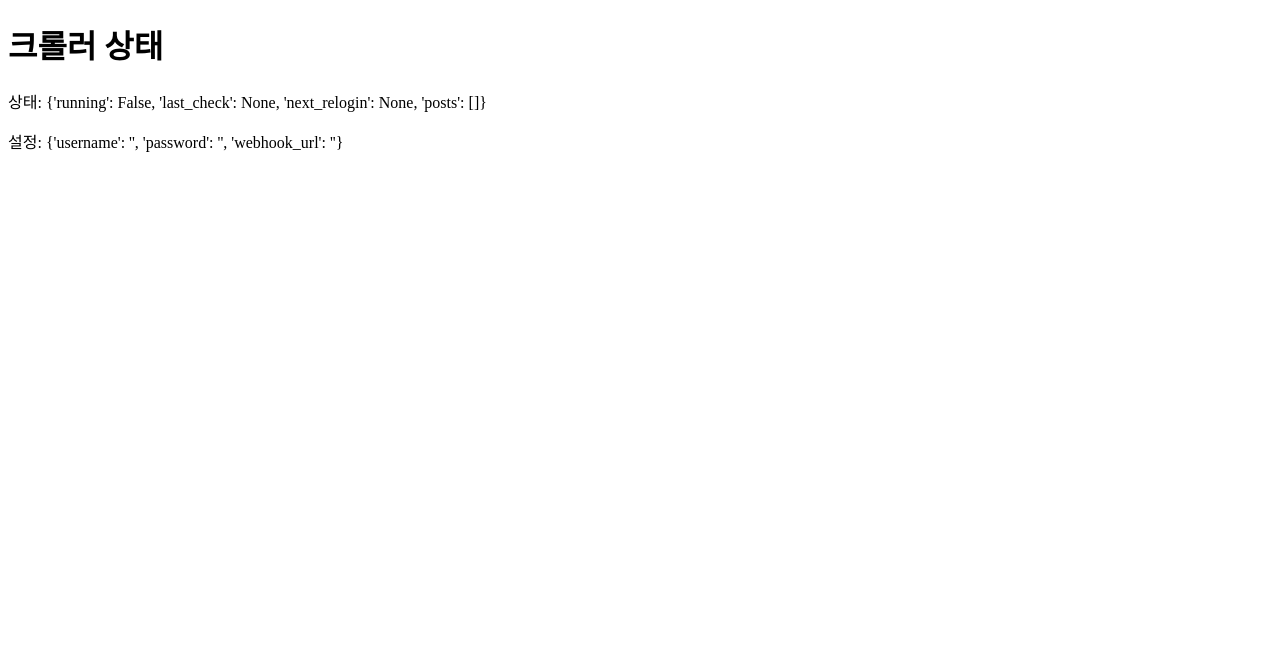
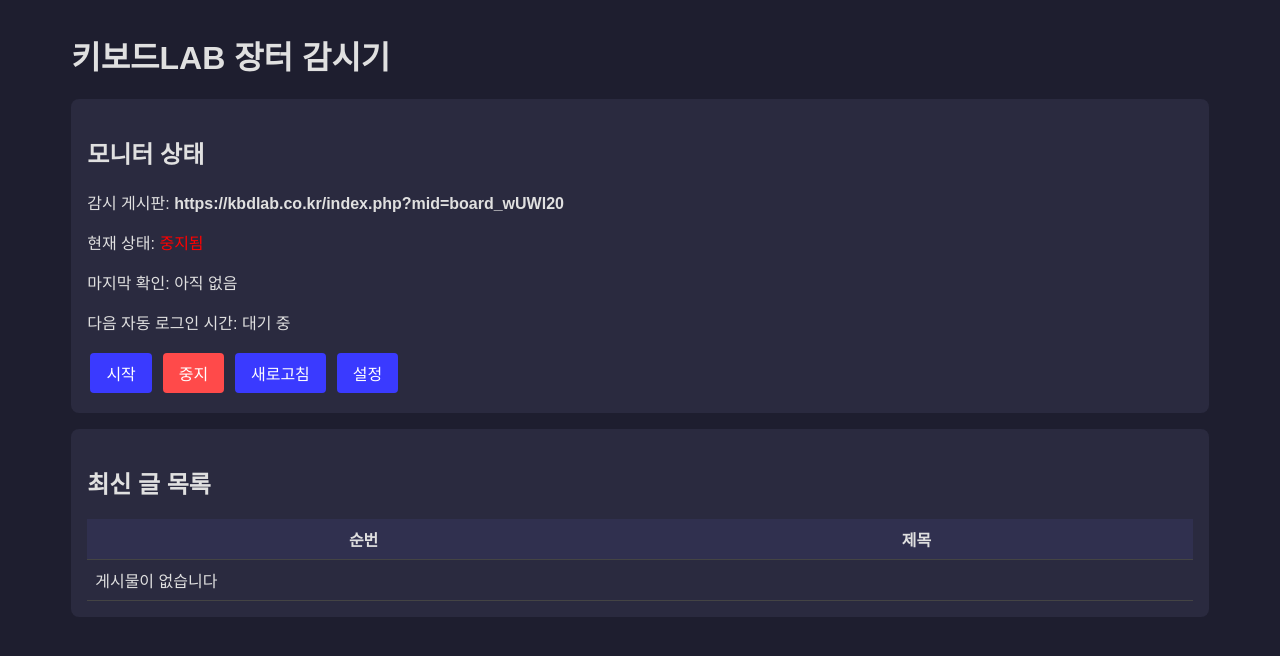
Before and after one commit to RNSK1578/kbdlab-watcher, a Flask app: page / in a window 1280 px wide. Shown: the top 656 px of the page. Run offline with Flask 3, Linux system fonts and the light colour scheme.

Commit message:
dashboard.html

```diff
--- a/templates/dashboard.html
+++ b/templates/dashboard.html
@@ -1,13 +1,91 @@
-<!-- templates/dashboard.html -->
 <!DOCTYPE html>
 <html lang="ko">
 <head>
-    <meta charset="UTF-8">
-    <title>대시보드</title>
+  <meta charset="UTF-8"/>
+  <title>게시판 모니터 대시보드</title>
+  <style>
+    body{background:#1e1e2f;color:#e0e0e0;font-family:sans-serif}
+    .container{width:90%;margin:2rem auto}
+    .card{background:#2a2a3f;padding:1rem;border-radius:8px;margin-bottom:1rem}
+    .btn{display:inline-block;padding:.5rem 1rem;margin:.2rem;
+         background:#3a3aff;color:#fff;text-decoration:none;border-radius:4px}
+    .btn.red{background:#ff4a4a}
+    table{width:100%;border-collapse:collapse}
+    th,td{padding:.5rem;border-bottom:1px solid #444}
+    th{background:#30304f}
+    .alert{padding:.5rem;margin-bottom:1rem;border-radius:4px}
+    .error{background:#f44336}
+    .success{background:#4caf50}
+  </style>
 </head>
 <body>
-    <h1>크롤러 상태</h1>
-    <p>상태: {{ status }}</p>
-    <p>설정: {{ config }}</p>
+  <div class="container">
+    <h1>키보드LAB 장터 감시기</h1>
+
+    <!-- 알림 메시지 -->
+    {% with messages = get_flashed_messages(with_categories=true) %}
+      {% if messages %}
+        {% for category, msg in messages %}
+          <div class="alert {{ category }}">{{ msg }}</div>
+        {% endfor %}
+      {% endif %}
+    {% endwith %}
+
+    <div class="card">
+      <h2>모니터 상태</h2>
+      <!-- BOARD_URL 대신 고정 텍스트 사용 -->
+      <p>감시 게시판: <strong>https://kbdlab.co.kr/index.php?mid=board_wUWl20</strong></p>
+      <p>현재 상태:
+        {% if status.running %}
+          <span style="color:#4caf50">실행 중</span>
+        {% else %}
+          <span style="color:red">중지됨</span>
+        {% endif %}
+      </p>
+      <p>마지막 확인:
+        {% if status.last_check %}
+          {{ status.last_check|int|datetimeformat }}
+        {% else %}
+          아직 없음
+        {% endif %}
+      </p>
+      <p>다음 자동 로그인 시간:
+        {% if status.next_relogin %}
+          {{ status.next_relogin|int|datetimeformat }}
+        {% else %}
+          대기 중
+        {% endif %}
+      </p>
+      <a href="/시작" class="btn">시작</a>
+      <a href="/중지" class="btn red">중지</a>
+      <a href="/새로고침" class="btn">새로고침</a>
+      <a href="/설정" class="btn">설정</a>
+    </div>
+
+    <div class="card">
+      <h2>최신 글 목록</h2>
+      <table>
+        <thead>
+          <tr><th>순번</th><th>제목</th></tr>
+        </thead>
+        <tbody>
+          {% if status.posts %}
+            {% for post in status.posts %}
+              <tr>
+                <td>{{ loop.index }}</td>
+                <td>
+                  <a href="{{ post.url }}" target="_blank" style="color:#4facff">
+                    {{ post.title }}
+                  </a>
+                </td>
+              </tr>
+            {% endfor %}
+          {% else %}
+            <tr><td colspan="2">게시물이 없습니다</td></tr>
+          {% endif %}
+        </tbody>
+      </table>
+    </div>
+  </div>
 </body>
 </html>
```
